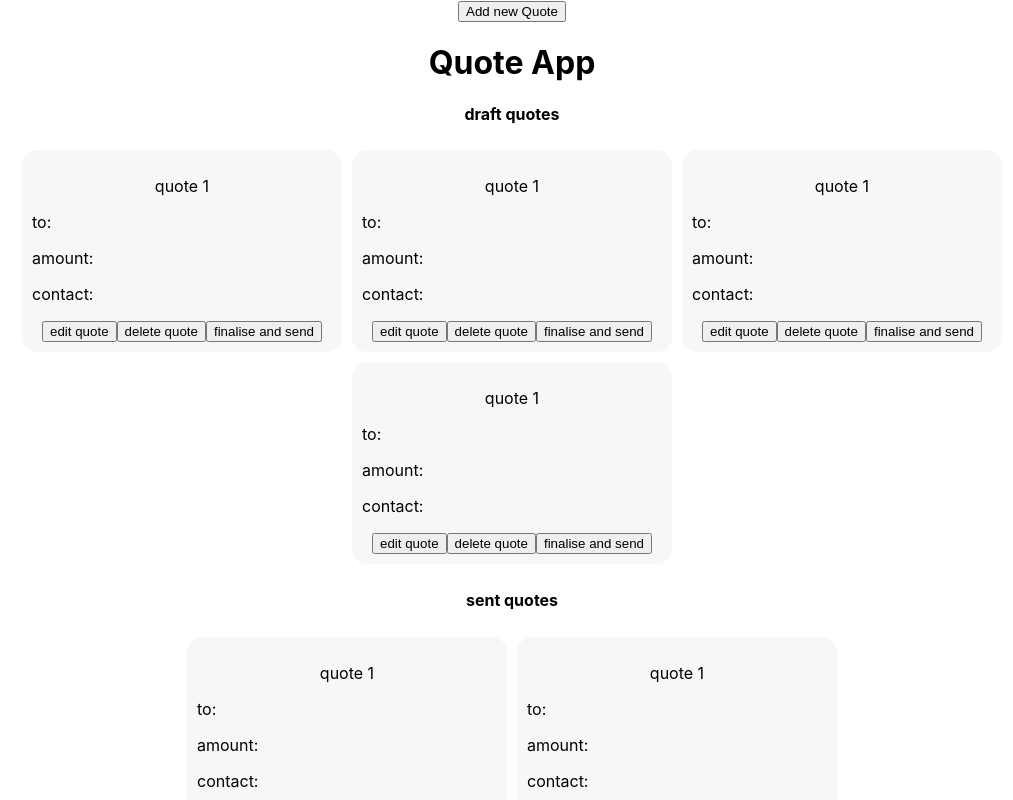
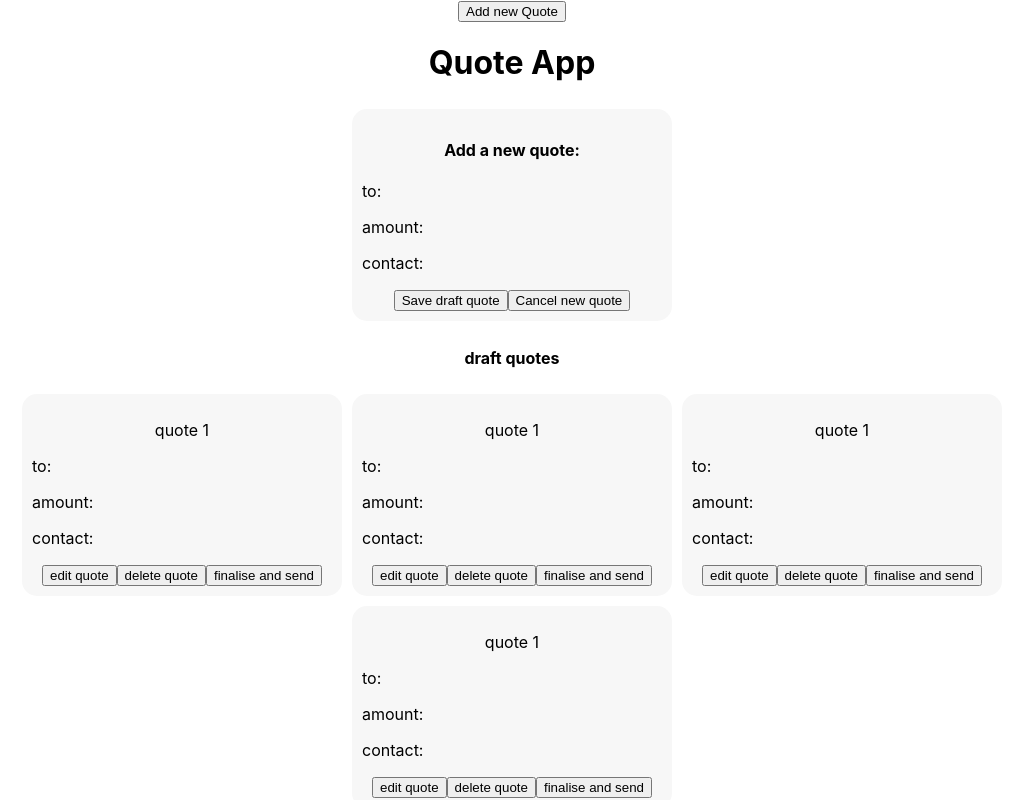
Before and after one commit to Mark-Cooper-Janssen-Vooles/quoteApp.UI, a React (Create React App) app: page / in a window 1280 px wide. Both pictures are taken after a click on the button "Add new Quote". Shown: the top 800 px of the page, without its empty margins (128-1141 px from the left). Built offline with nearby package versions, Linux system fonts and the light colour scheme.

Commit message:
Added new quote form

```diff
--- a/src/App.css
+++ b/src/App.css
@@ -1,3 +1,7 @@
 .App {
   text-align: center;
+  display: flex;
+  flex-direction: column;
+  justify-content: center;
+  align-items: center;
 }
--- a/src/App.tsx
+++ b/src/App.tsx
@@ -4,16 +4,32 @@ import './App.css'
 import Navbar from "./components/Navbar";
 import DraftQuotes from "./components/DraftQuotes";
 import SentQuotes from "./components/SentQuotes";
+import QuoteForm from "./components/QuoteForm";
+import { connect } from "react-redux";
 
-const App = () => {
+interface IApp {
+    quoteFormActive: boolean
+}
+const App: React.FC<IApp> = (props) => {
   return (
     <div className="App">
       <Navbar />
       <Header />
+        {props.quoteFormActive ?
+            <QuoteForm />
+            : <></>}
       <DraftQuotes />
       <SentQuotes />
     </div>
   )
 }
 
-export default App
+const mapStateToProps = (state: any) => {
+    return {
+        quoteFormActive: state.quote.quoteFormActive
+    }
+}
+const mapDispatchToProps = (dispatch: any) => {
+    return {}
+}
+export default connect(mapStateToProps, mapDispatchToProps)(App)
--- a/src/components/QuoteCard.css
+++ b/src/components/QuoteCard.css
@@ -1,4 +1,4 @@
-/*used in SentQuote and DraftQuote*/
+/*used in SentQuote, DraftQuote, quoteForm*/
 .quote-card {
     background-color: #f7f7f7;
     width: 300px;
--- /dev/null
+++ b/src/components/QuoteForm.tsx
@@ -0,0 +1,16 @@
+import React from 'react'
+import './QuoteCard.css'
+
+const QuoteForm = () => {
+    return (
+        <div className="quote-card">
+            <h4>Add a new quote:</h4>
+            <p style={{textAlign: "left"}}>to: </p>
+            <p style={{textAlign: "left"}}>amount: </p>
+            <p style={{textAlign: "left"}}>contact: </p>
+            <button>Save draft quote</button>
+            <button>Cancel new quote</button>
+        </div>);
+};
+
+export default QuoteForm;
```
